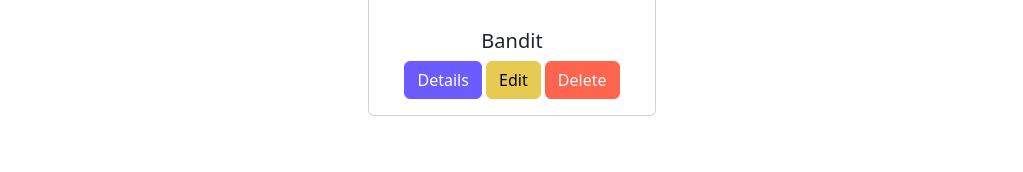
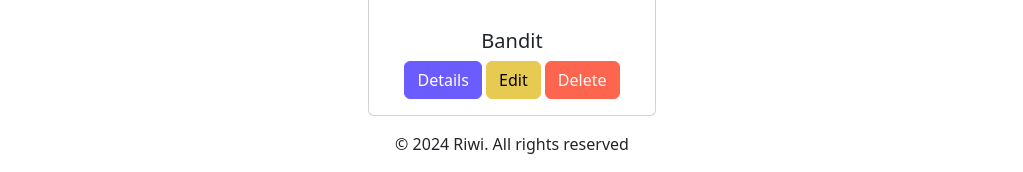
Before and after one commit to JuanEstenbanQuirama/branchesVeterinary, a website built with Vite: page index.html in a window 1280 px wide. Shown: the part 1810-1982 px from the top of the page, without its empty margins (128-1151 px from the left). Before the commit the page ends 1926 px from the top, so only its background shows below. Built offline with nearby package versions, Linux system fonts and the light colour scheme.

Commit message:
feat: Se agrego un footer que muestra los derechos reservados

```diff
--- a/index.html
+++ b/index.html
@@ -32,6 +32,11 @@
 
     </main>
 
+    <footer class="mt-3">
+        <section>
+            <p class="text-center ">&copy; 2024 Riwi. All rights reserved</p>
+        </section>
+    </footer>
 
     <script type="module" src="./src/js/main.js"></script>
 </body>
```
